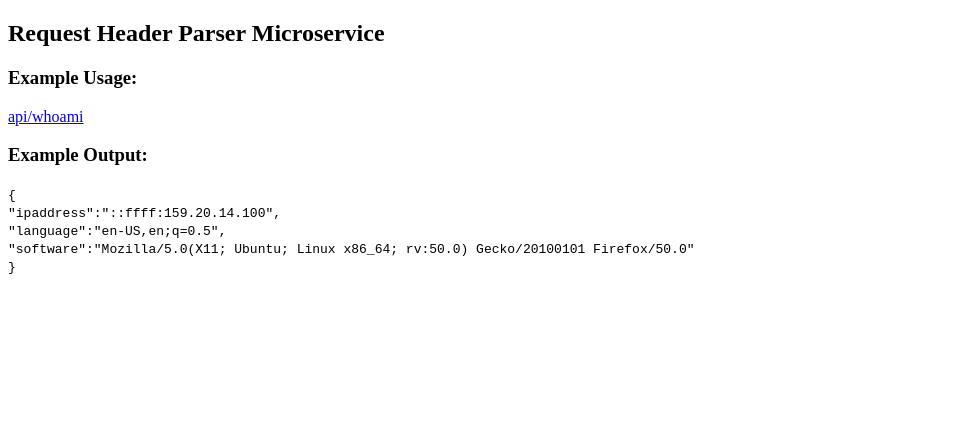
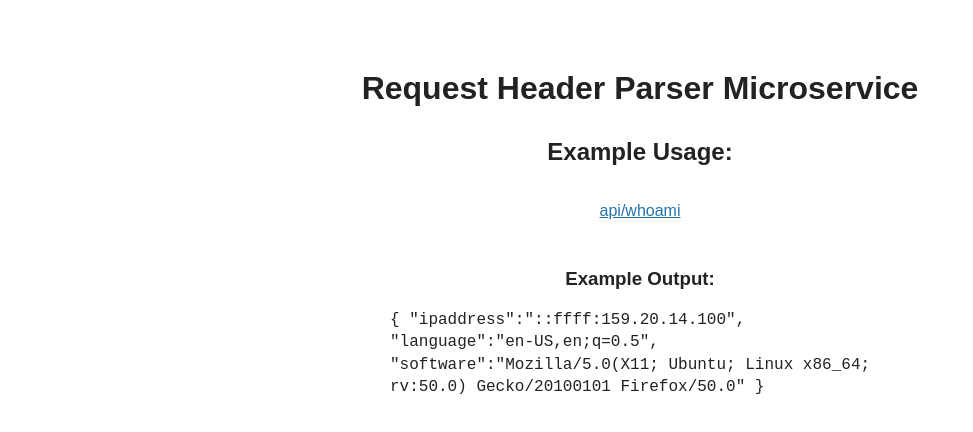
Before and after one commit to rogedev/request-header-parser, a website: page views/index.html in a window 1280 px wide. Shown: the whole page, without its empty margins (0-973 px from the left). Drawn offline with Linux system fonts and the light colour scheme.

Commit message:
add better format

```diff
--- a/index.js
+++ b/index.js
@@ -7,6 +7,7 @@ const app = express()
 app.use(cors())
 app.use(bodyParser.json())
 app.use(bodyParser.urlencoded({ extended: true }))
+app.use("/public", express.static(__dirname + "/public"))
 
 const PORT = process.env.PORT || 3030
 
--- /dev/null
+++ b/public/styles.css
@@ -0,0 +1,31 @@
+body {
+  align-self: center;
+  display: flex;
+  flex-direction: column;
+  align-items: center;
+  justify-content: center;
+  font-family: Arial, sans-serif;
+  font-size: 16px;
+  color: #222;
+  background-color: #fff;
+  padding: 3rem;
+  font-size: 16px;
+  line-height: 1.4em;
+}
+
+main {
+  padding: 0;
+  margin-top: 40px;
+}
+
+h3 {
+  margin-top: 30px;
+}
+
+a {
+  color: #2574a9;
+}
+
+code {
+  max-width: 500px;
+}
--- a/views/index.html
+++ b/views/index.html
@@ -7,21 +7,20 @@
       rel="stylesheet"
       type="text/css"
     />
+    <link rel="stylesheet" href="/public/styles.css" />
   </head>
   <body>
-    <div>
-      <h2>Request Header Parser Microservice</h2>
-      <h3>Example Usage:</h3>
+    <h1>Request Header Parser Microservice</h1>
+    <h2>Example Usage:</h2>
     <p>
       <a href="api/whoami">api/whoami</a>
     </p>
     <h3>Example Output:</h3>
-      <p>
+
     <code>
-          {<br />"ipaddress":"::ffff:159.20.14.100",<br />"language":"en-US,en;q=0.5",<br />"software":"Mozilla/5.0(X11;
-          Ubuntu; Linux x86_64; rv:50.0) Gecko/20100101 Firefox/50.0"<br />}
+      { "ipaddress":"::ffff:159.20.14.100", "language":"en-US,en;q=0.5",
+      "software":"Mozilla/5.0(X11; Ubuntu; Linux x86_64; rv:50.0) Gecko/20100101
+      Firefox/50.0" }
     </code>
-      </p>
-    </div>
   </body>
 </html>
```
Lines whose indentation alone changed are shown as unchanged.
